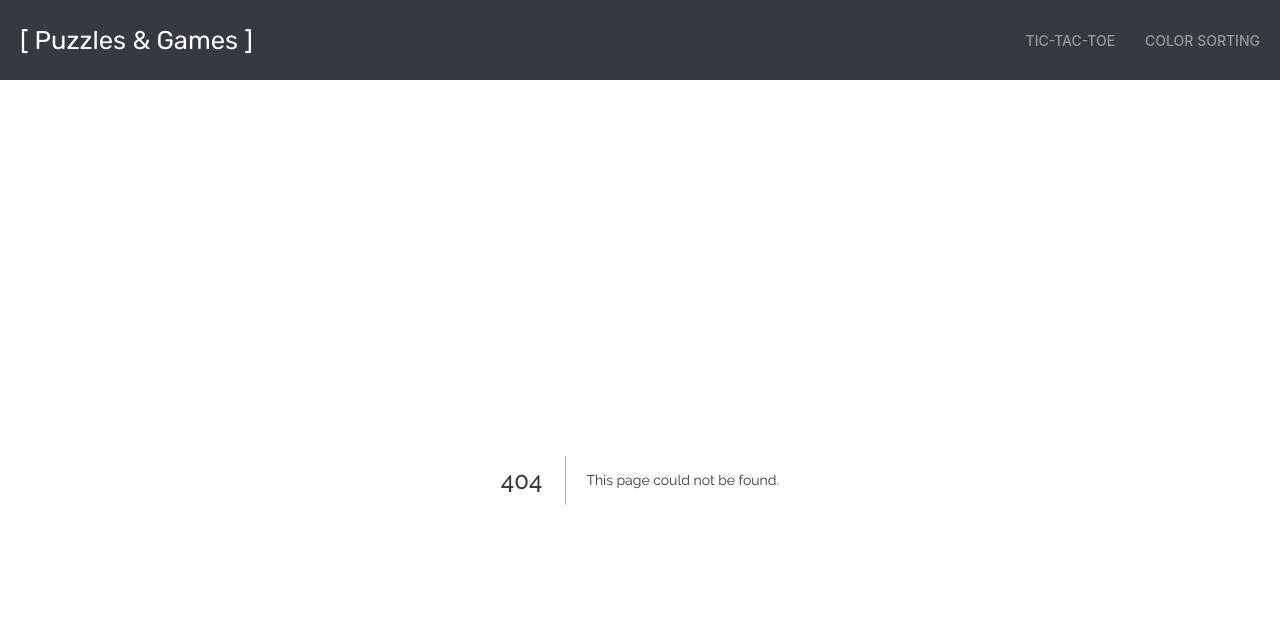
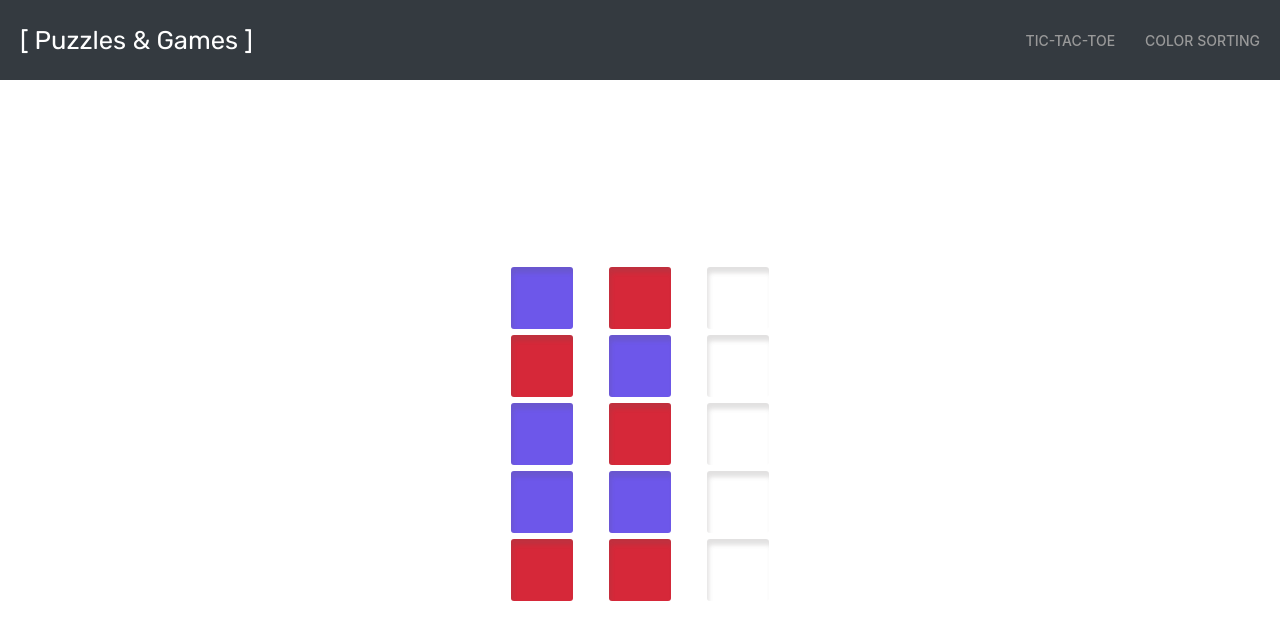
Before and after one commit to Brlaney/next-math-puzzle, a Next.js app: page /test in a window 1280 px wide. Before the commit this address had no page. Shown: the top 640 px of the page. Built offline with nearby package versions, Linux system fonts and the light colour scheme.

Commit message:
pushing changes

```diff
--- /dev/null
+++ b/src/pages/test/index.tsx
@@ -0,0 +1,153 @@
+import React, { useState, useEffect } from 'react';
+import { motion } from 'framer-motion';
+import styles from '@/styles/pages/ColorSort.module.scss';
+
+
+const Test = () => {
+  // Constants
+  const colors = ['#FFFFFF', '#6D57EA', '#D62839'];
+  const initial = [[1, 2, 1, 1, 2], [2, 1, 2, 1, 2], [0, 0, 0, 0, 0]];
+
+  // State variables
+  const [turn, setTurn] = useState('x');
+  const [alrt, setAlrt] = useState(0);
+
+  // const [entries, setEntries] = useState(initial);
+  const [entries, setEntries] = useState([
+    initial[0], initial[1], initial[2]
+  ]);
+
+  const [col1, setCol1] = useState(initial[0]);
+  const [col2, setCol2] = useState(initial[1]);
+  const [col3, setCol3] = useState(initial[2]);
+
+  const [winner, setWinner] = useState();
+
+  // Define winning conditions
+  const checkForWinner = (squares) => {
+    // If all entries in col1, col2, and col3 are equal, i.e.:
+    // [[1, 1, 1, 1, 1], [2, 2, 2, 2, 2], [0, 0, 0, 0, 0]]
+    let combos = {
+      c1: [[1, 1, 1, 1, 1], [2, 2, 2, 2, 2], [0, 0, 0, 0, 0]],
+      c2: [[1, 1, 1, 1, 1], [0, 0, 0, 0, 0], [2, 2, 2, 2, 2]],
+      c3: [[2, 2, 2, 2, 2], [1, 1, 1, 1, 1], [0, 0, 0, 0, 0]],
+      c4: [[2, 2, 2, 2, 2], [0, 0, 0, 0, 0], [1, 1, 1, 1, 1]],
+      c5: [[0, 0, 0, 0, 0], [1, 1, 1, 1, 1], [2, 2, 2, 2, 2]],
+      c6: [[0, 0, 0, 0, 0], [2, 2, 2, 2, 2], [1, 1, 1, 1, 1]],
+    };
+
+    for (let combo in combos) {
+      combos[combo].forEach((pattern) => {
+        if (
+          squares[pattern[0]] === '' ||
+          squares[pattern[1]] === '' ||
+          squares[pattern[2]] === ''
+        ) {
+          // Do nothing
+        } else if (
+          squares[pattern[0]] === squares[pattern[1]] &&
+          squares[pattern[1]] === squares[pattern[2]]
+        ) {
+          setWinner(squares[pattern[0]]);
+        }
+      });
+    }
+  };
+
+  const handleClick = (num) => {
+    if (entries[num] !== '') {
+      setAlrt(1);
+      return;
+    }
+    let squares = [...entries];
+
+    if (turn === 'x') {
+      squares[num] = 'x';
+      setTurn('o');
+    } else {
+      squares[num] = 'o';
+      setTurn('x');
+    }
+    checkForWinner(squares);
+    setEntries(squares);
+  };
+
+  const handleRestart = () => {
+    setWinner(null);
+    setEntries(Array(15).fill(initial));
+  };
+
+  const Entry = ({ num }) => {
+    return (
+      <div
+        className={styles.box}
+        style={{
+          backgroundColor: colors[num]
+        }}
+        onClick={() => handleClick(num)}
+      />
+    )
+  };
+
+  useEffect(() => {
+    if (alrt == 1) {
+      setTimeout(() => {
+        setAlrt(0);
+      }, 5000);
+    } else {
+      // Do nothing
+    }
+  }, [alrt])
+
+  return (
+    <motion.div className={styles.container}>
+
+      {/* Display alert */}
+      {alrt > 0 && (
+        <div className='uk-alert-danger uk-width-1-1' uk-alert>
+          <a className='uk-alert-close' />
+          <p className='uk-text-center uk-margin-top'>You cannot select an empty or full vial</p>
+        </div>
+      )}
+
+      {/* Display that the user won */}
+      {winner && (
+        <>
+          <h2 className='uk-text-lead'>
+            Congrats! You completed this level!
+          </h2>
+          <button className='uk-button uk-button-primary' onClick={() => handleRestart()}>
+            Next level
+          </button>
+        </>
+      )}
+
+      <motion.div className={styles.grid}>
+
+        {/* Vial 1 */}
+        <motion.div className={styles.vial1}>
+          {col1.map((entry, i) => (
+            <><Entry key={i} num={entry} /></>
+          ))}
+        </motion.div>
+
+        {/* Vial 2 */}
+        <motion.div className={styles.vial2}>
+          {col2.map((entry, i) => (
+            <><Entry key={i} num={entry} /></>
+          ))}
+        </motion.div>
+
+        {/* Vial 3 */}
+        <motion.div className={styles.vial3}>
+          {col3.map((entry, i) => (
+            <><Entry key={i} num={entry} /></>
+          ))}
+        </motion.div>
+
+      </motion.div>
+    </motion.div>
+  )
+};
+
+export default Test;
--- /dev/null
+++ b/src/scss/pages/ColorSort.module.scss
@@ -0,0 +1,28 @@
+@import '../theme/theme';
+
+.container {
+  width: 100%;
+  height: 100%;
+  display: flex;
+  flex-direction: column;
+  flex: 1;
+  align-items: center;
+  justify-content: center;
+  .grid {
+    position: absolute;
+    top: 33%;
+    display: flex;
+    flex-direction: row;
+    .vial1, .vial2, .vial3 {
+      display: flex;
+      flex-direction: column;
+      .box {
+        height: 62px;
+        width: 62px;
+        border-radius: 3px;
+        margin: 3px 18px;
+        box-shadow: inset 2px 6px 4px rgba(92, 88, 88, 0.18);
+      }
+    }
+  }
+}
```
